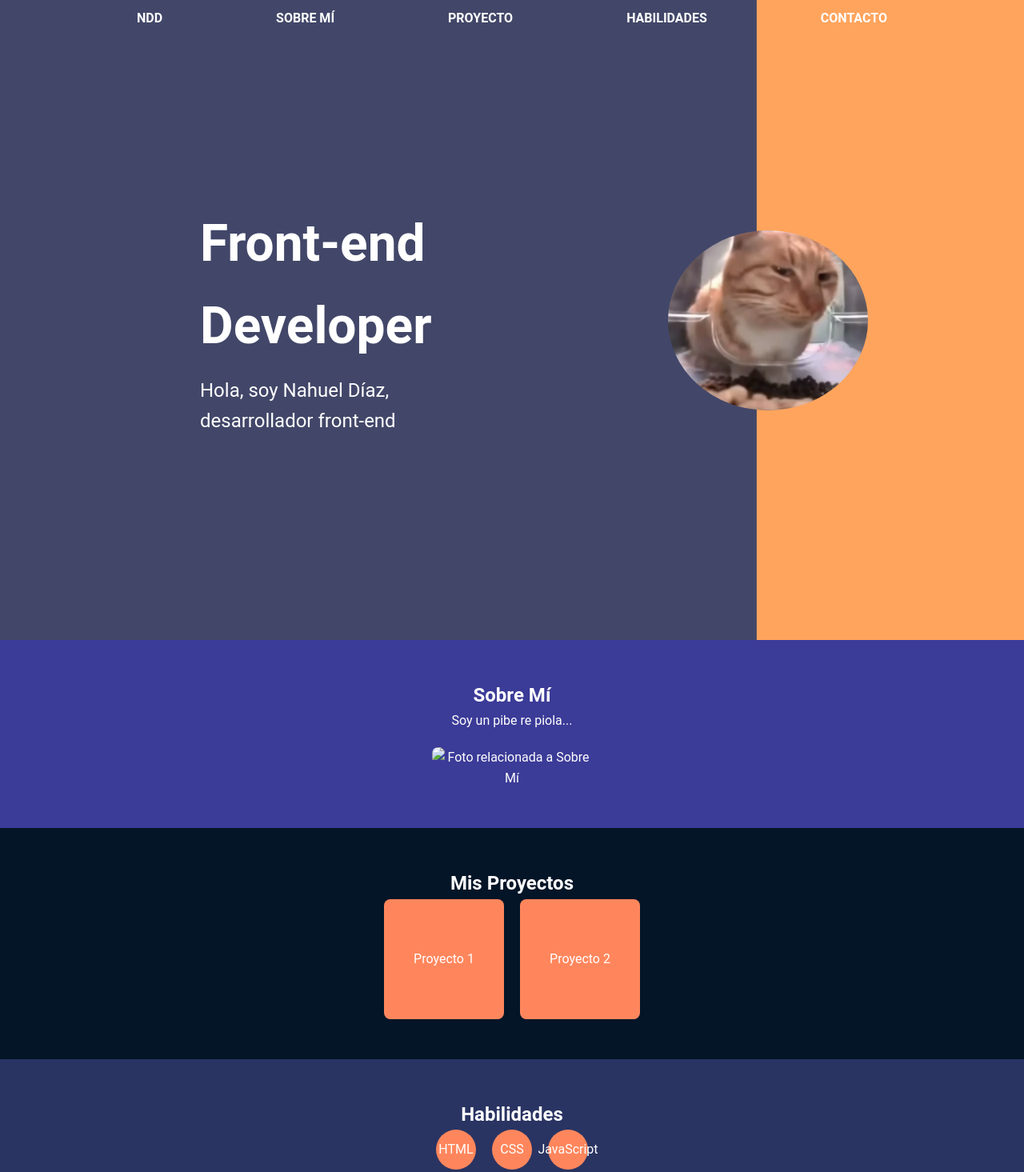
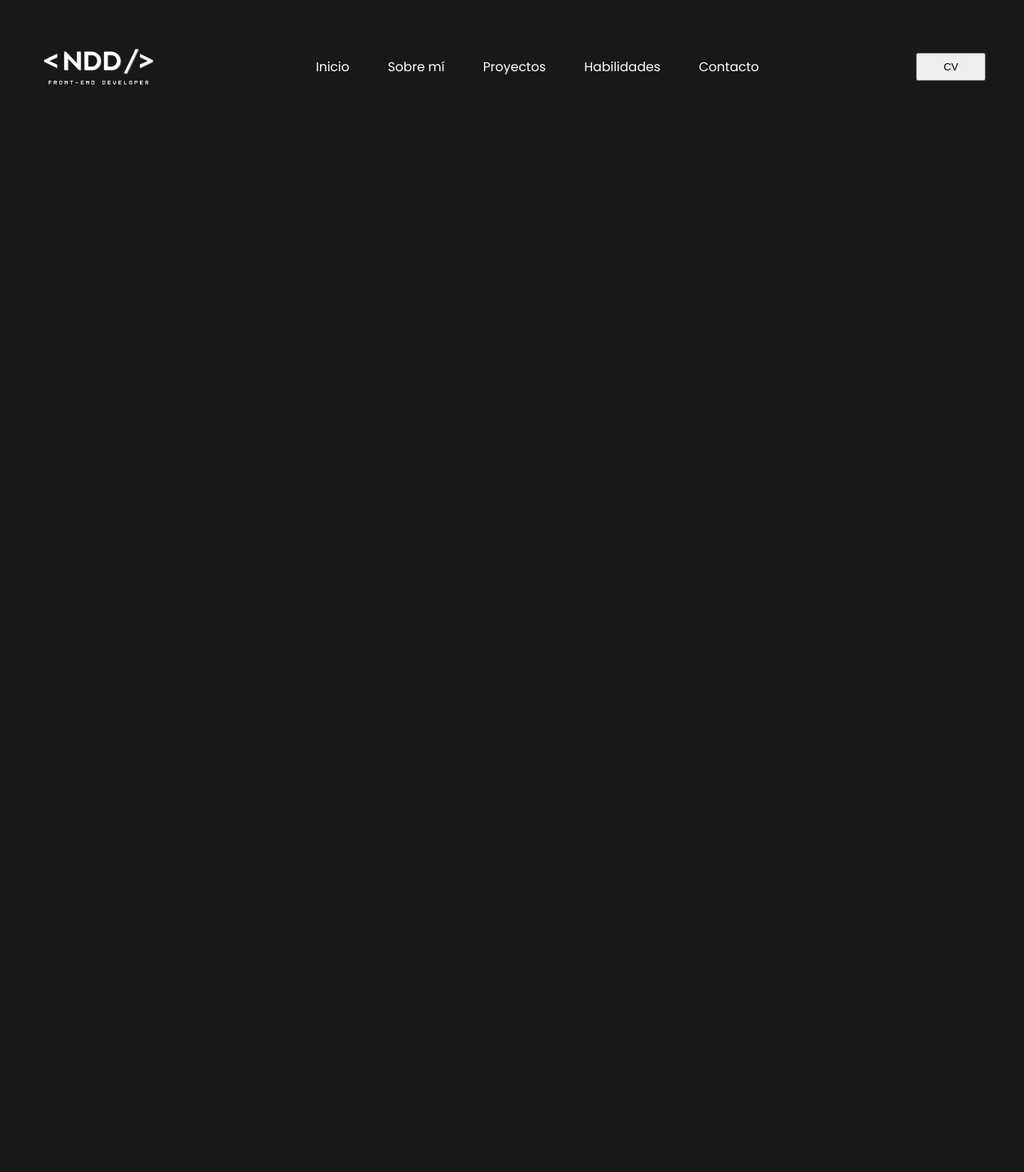
Before and after one commit to Linepro0/miportafolio, a plain HTML site: page index.html in a window 1280 px wide. Shown: the top 1465 px of the page at 80% size. After the commit the page ends 800 px from the top, so only its background shows below. Drawn offline with Linux system fonts and the light colour scheme; a web font is replaced by a local one.

Commit message:
nuevo portafolio

```diff
--- a/css/style.css
+++ b/css/style.css
@@ -1,192 +1,68 @@
-@import url('https://fonts.googleapis.com/css2?family=Nunito+Sans:ital,opsz,wght@0,6..12,200..1000;1,6..12,200..1000&display=swap');
+@import url('https://fonts.googleapis.com/css2?family=Nunito+Sans:ital,opsz,wght@0,6..12,200..1000;1,6..12,200..1000&family=Poppins:ital,wght@0,100;0,200;0,300;0,400;0,500;0,600;0,700;0,800;0,900;1,100;1,200;1,300;1,400;1,500;1,600;1,700;1,800;1,900&family=Roboto:ital,wght@0,100;0,300;0,400;0,500;0,700;0,900;1,100;1,300;1,400;1,500;1,700;1,900&family=Sofadi+One&display=swap');
 
-/* Reset CSS básico */
-* {
+*{
+    padding: 0;
     margin: 0;
-    padding: 0;
     box-sizing: border-box;
-    font-family: "Roboto", sans-serif;
+    outline: none;
 }
 
-/* Estilos para el body */
-body {
-    color: #FFFFFF; /* Cambia según el diseño */
-    background-color: #041527; /* Fondo principal */
-    line-height: 1.6;
+img{
+    width: 100%;
+    display: flex;
 }
 
-/* Header / Navegación */
-header {
-
-    padding: 10px 100px;
-    position: fixed;
-    top: 0;
-    width: 100%;
-    background-color: rgba(255, 133, 92, 0); /* Color inicial del header */
-    z-index: 1000;
-    transition: background-color 0.3s ease;
-
-}
-header.scrolled {
-    background-color: rgba(250, 111, 65, 0.8); /* Color más opaco cuando se desplaza */
+a{
+    text-decoration: none;
 }
 
-nav ul {
+body{
+    font-family: "Poppins", sans-serif;
+    background-color: #181818;
+}
+
+nav{
+    max-width: 1200px;
+    margin: auto;
+    padding: 0.5rem;
+    display: flex;
+    align-items: center;
+    justify-content: space-between;
+    gap: 2rem;
+}
+
+.nav-logo{
+    max-width: 150px;
+}
+
+.nav-links{
     list-style: none;
     display: flex;
-    justify-content: space-around;
+    align-items: center;
+    gap: 3rem;
 }
 
-nav ul li a {
-    color: #FFFFFF;
-    text-decoration: none;
-    font-weight: bold;
+.link a{
+    position: relative;
+    padding-bottom: 0.75rem;
+    color: #fff;
 }
 
-nav ul li a:hover {
-    color: #FFC857;
+.link a::after{
+    content: "";
+    position: absolute;
+    height: 2px;
+    width: 0;
+    bottom: 0;
+    left: 0;
+    background-color: #1d4ed8;
+    transition:all 0.3s ease;
 }
 
-/* Sección de Inicio */
-
-.inicio-section {
-    height: 100vh;
-    display: flex;
-    align-items: center;
-    justify-content: center;
-    background: url(/image/inicio.png);
-    background-size: cover ;
-  }
-
-  .contenido-inicio {
-    display: flex;
-    width: 100%;
-    height: 100%;
-  }
-
-  .texto {
-    width: 50%; /* Ajusta el ancho para que ocupe la mitad izquierda */
-    padding-left: 250px; /* Espacio a la izquierda */
-    display: flex;
-    flex-direction: column;
-    justify-content: center; /* Centra verticalmente el texto */
-    text-align: left; /* Alinea el texto a la izquierda */
-    color: #fff; /* Asegúrate de que el texto sea visible sobre la imagen */
-  }
-
-  .texto h1 {
-    font-size: 4rem;
-    margin: 0;
+.link a:hover::after{
+    width: 70%;
 }
 
-  .texto p {
-    font-size: 1.5rem;
-    margin-top: 10px;
-  }
-
-  .imagen {
-    width: 50%;
-    display: flex;
-    align-items: center;
-    justify-content: center;
-
-  }
-
-  .imagen img {
-    max-width: 250px;
-    border-radius: 50%;
-  }
-
-/* Sección Sobre Mí */
-.sobre-mi-section {
-    background-color: #3B3B98;
-    padding: 50px 20px;
-    text-align: center;
+.button{
+    padding: .5rem 2rem;
 }
-
-.sobre-mi-section img {
-    max-width: 200px;
-    border-radius: 8px;
-    margin-top: 20px;
-}
-
-/* Sección Proyectos */
-.proyectos-section {
-    padding: 50px 20px;
-    background-color: #041527;
-    text-align: center;
-}
-
-.proyectos-container {
-    display: flex;
-    justify-content: center;
-    gap: 20px;
-}
-
-.proyecto {
-    width: 150px;
-    height: 150px;
-    background-color: #FF865C;
-    display: flex;
-    justify-content: center;
-    align-items: center;
-    border-radius: 8px;
-}
-
-/* Sección Habilidades */
-.habilidades-section {
-    background-color: #293462;
-    padding: 50px 20px;
-    text-align: center;
-}
-
-.habilidades-container {
-    display: flex;
-    justify-content: center;
-    gap: 20px;
-}
-
-.habilidad {
-    width: 50px;
-    height: 50px;
-    background-color: #FF865C;
-    display: flex;
-    justify-content: center;
-    align-items: center;
-    border-radius: 50%;
-}
-
-/* Sección Contacto */
-.contacto-section {
-    background-color: #FF865C;
-    padding: 50px 20px;
-    text-align: center;
-}
-
-form {
-    max-width: 400px;
-    margin: 0 auto;
-    display: flex;
-    flex-direction: column;
-    gap: 10px;
-}
-
-form input, form textarea {
-    padding: 10px;
-    border: none;
-    border-radius: 5px;
-    font-size: 1rem;
-}
-
-form button {
-    padding: 10px;
-    background-color: #293462;
-    color: #FFFFFF;
-    border: none;
-    border-radius: 5px;
-    cursor: pointer;
-}
-
-form button:hover {
-    background-color: #041527;
-}
--- a/index.html
+++ b/index.html
@@ -7,76 +7,28 @@
     <link rel="stylesheet" href="/css/style.css">
 </head>
 <body>
-    <header>
-        <nav>
-          <ul>
-            <li><a href="#inicio">NDD</a></li>
-            <li><a href="#sobre-mi">SOBRE MÍ</a></li>
-            <li><a href="#proyectos">PROYECTO</a></li>
-            <li><a href="#habilidades">HABILIDADES</a></li>
-            <li><a href="#contacto">CONTACTO</a></li>
-          </ul>
-        </nav>
-      </header>
 
-      <section id="inicio" class="inicio-section">
-        <div class="contenido-inicio">
-          <div class="texto">
-            <h1>Front-end <br>
-             Developer</h1>
-            <p>Hola, soy Nahuel Díaz, <br>
-             desarrollador front-end</p>
-          </div>
-          <div class="imagen">
-            <img src="/image/perfil.webp" alt="imagen" class="imagen-perfil">
-          </div>
-        </div>
-      </section>
+  <nav>
+    <div class="nav-logo">
+      <a href="#">
+        <img src="/image/logofinal.png">
+      </a>
+    </div>
 
-    <!-- Sección Sobre Mí -->
-    <section id="sobre-mi" class="sobre-mi-section">
-        <h2>Sobre Mí</h2>
-        <p>Soy un pibe re piola...</p>
-        <img src="ruta-a-tu-imagen.jpg" alt="Foto relacionada a Sobre Mí">
-    </section>
+    <ul class="nav-links">
+      <li class="link"><a href="#">Inicio</a></li>
+      <li class="link"><a href="#">Sobre mí</a></li>
+      <li class="link"><a href="#">Proyectos</a></li>
+      <li class="link"><a href="#">Habilidades</a></li>
+      <li class="link"><a href="#">Contacto</a></li>
+    </ul>
+    <button class="button">CV</button>
+  </nav>
 
-    <!-- Sección Proyectos -->
-    <section id="proyectos" class="proyectos-section">
-        <h2>Mis Proyectos</h2>
-        <div class="proyectos-container">
-            <!-- Aquí irán los proyectos -->
-            <div class="proyecto">Proyecto 1</div>
-            <div class="proyecto">Proyecto 2</div>
-            <!-- Más proyectos según sea necesario -->
-        </div>
-    </section>
 
-    <!-- Sección Habilidades -->
-    <section id="habilidades" class="habilidades-section">
-        <h2>Habilidades</h2>
-        <div class="habilidades-container">
-            <!-- Aquí irán los logos de las herramientas -->
-            <div class="habilidad">HTML</div>
-            <div class="habilidad">CSS</div>
-            <div class="habilidad">JavaScript</div>
-            <!-- Más habilidades según sea necesario -->
-        </div>
-    </section>
 
-    <!-- Sección de Contacto -->
-    <section id="contacto" class="contacto-section">
-        <h2>¡Trabajemos juntos!</h2>
-        <form id="contacto-form">
-            <label for="nombre">Nombre:</label>
-            <input type="text" id="nombre" name="nombre" required>
-            <label for="correo">Correo:</label>
-            <input type="email" id="correo" name="correo" required>
-            <label for="mensaje">Mensaje:</label>
-            <textarea id="mensaje" name="mensaje" required></textarea>
-            <button type="submit">Enviar</button>
-        </form>
-    </section>
 
-    <script src="js/main.js"></script>
+
+  <script src="js/main.js"></script>
 </body>
 </html>
```
Also changed, not shown: image/inicio.png (deleted), image/logo.png (added), image/logo2.png (added), image/logofinal.png (added), image/logotrans.png (added), image/perfil.webp (deleted).
